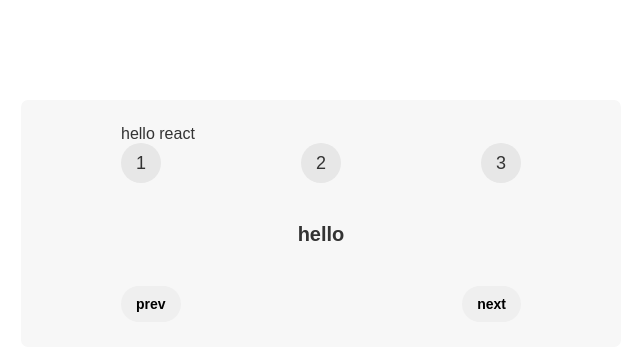
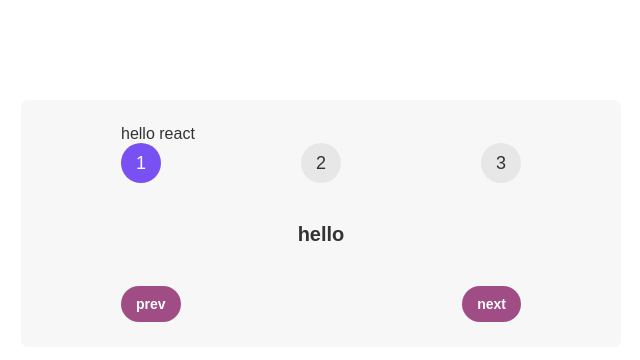
Before and after one commit to alialldoboni/react-sandbox, a React (Create React App) app in the folder steps/: page / in a window 1280 px wide. Shown: the top 360 px of the page, without its empty margins (319-959 px from the left). Built offline with nearby package versions, Linux system fonts and the light colour scheme.

Commit message:
Update App component to enhance step navigation styling and button functionality

```diff
--- a/steps/src/App.js
+++ b/steps/src/App.js
@@ -3,14 +3,18 @@ export default function App() {
     <div className="steps">
       hello react
       <div className="numbers">
-        <div>1</div>
+        <div className="active">1</div>
         <div>2</div>
         <div>3</div>
       </div>
       <p className="message">hello</p>
       <div className="buttons">
-        <button>prev</button>
-        <button>next</button>
+        <button style={{ backgroundColor: "#790054af", color: "#ffffffff" }}>
+          prev
+        </button>
+        <button style={{ backgroundColor: "#790054af", color: "#ffffffff" }}>
+          next
+        </button>
       </div>
     </div>
   );
```
